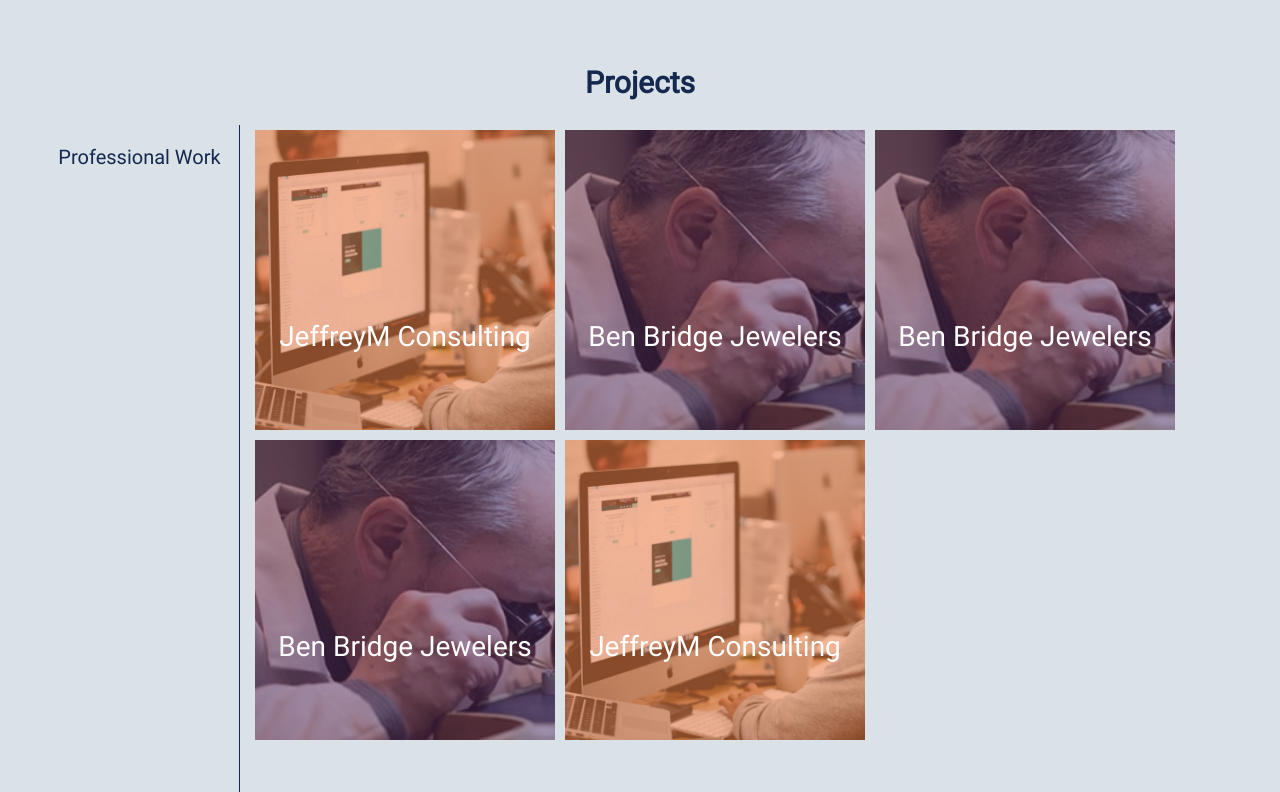
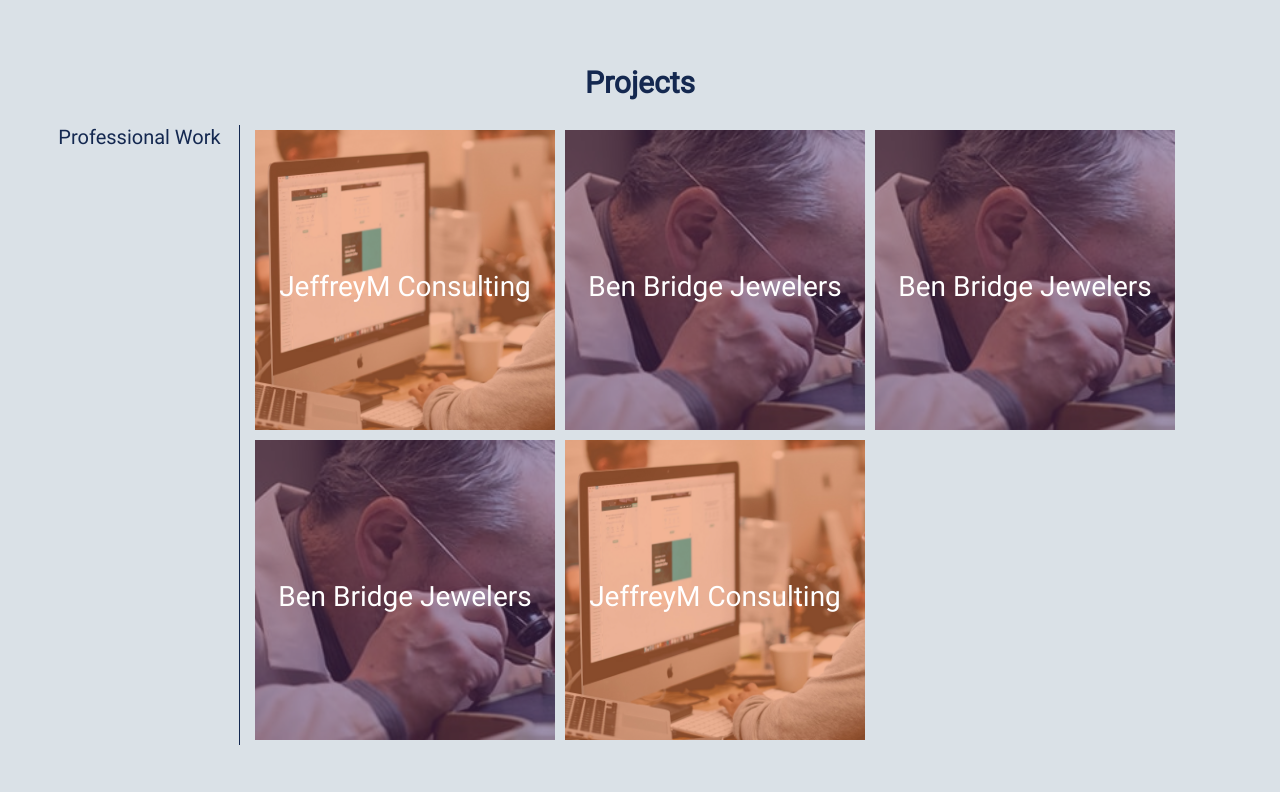
Before and after one commit to MikeJLeon/MikeJLeon.github.io, a website: page index.html in a window 1280 px wide. Shown: the part 860-1652 px from the top of the page. Drawn offline with Linux system fonts and the light colour scheme.

Commit message:
Fixed project header. adjusted project border

```diff
--- a/styles.css
+++ b/styles.css
@@ -182,7 +182,7 @@
 .projectHeader {
   position: absolute;
   margin: 0 auto;
-  top: 190px;
+  top: 140px;
   width: 280px;
   text-align: center;
   font-size: 1.75rem;
@@ -196,16 +196,19 @@
 }
 .workContainer {
   display: grid;
+  margin-bottom:50px;
   grid-template-columns: 200px 1000px;
 }
 .workTitle {
   border-right: 1px solid #142850;
 }
+.workTitle p{
+  margin:0;
+}
 .projects {
   display: grid;
   grid-template-columns: 310px 310px 310px;
   margin-left: 10px;
-  margin-bottom: 100px;
 }
 #about {
   display: flex;
```
